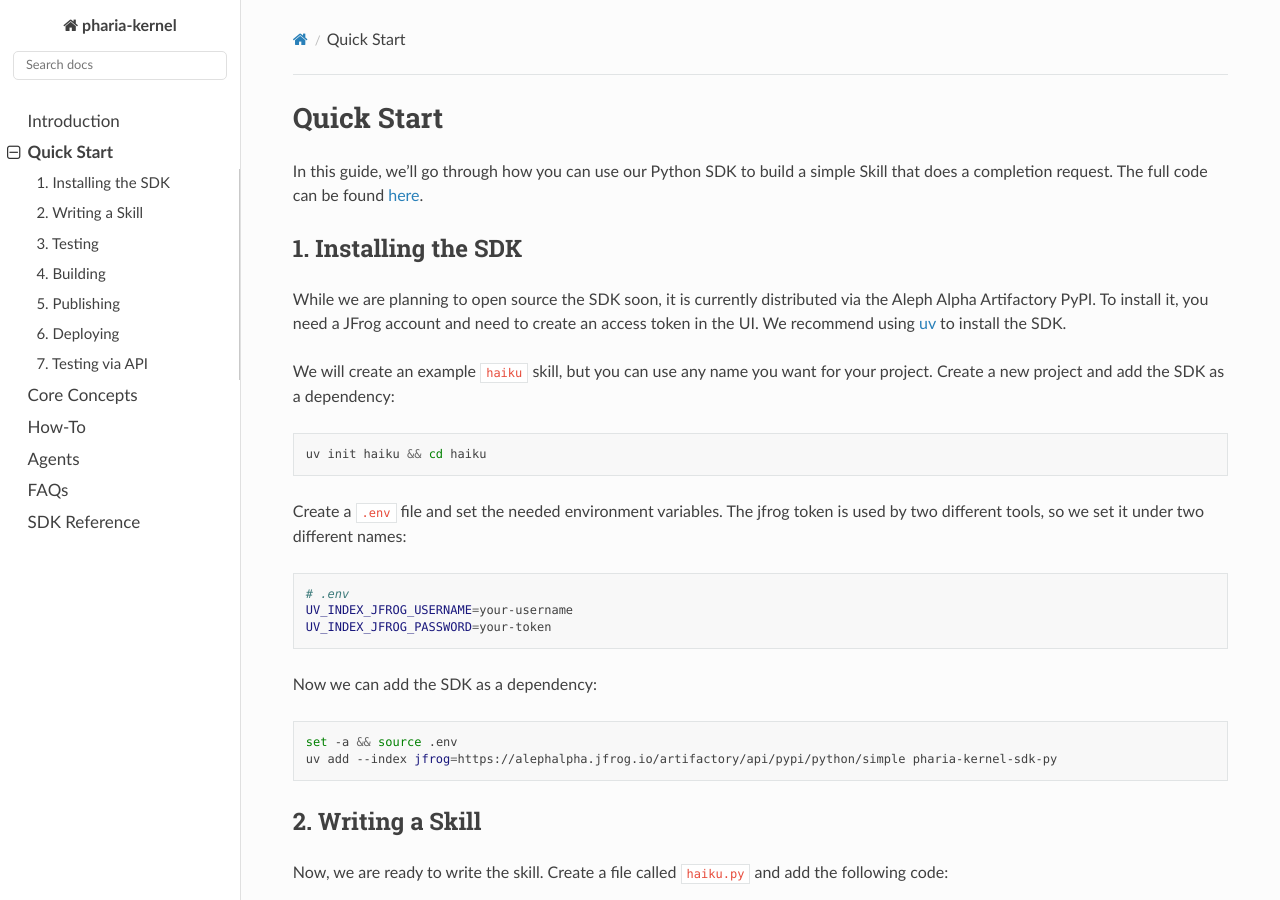
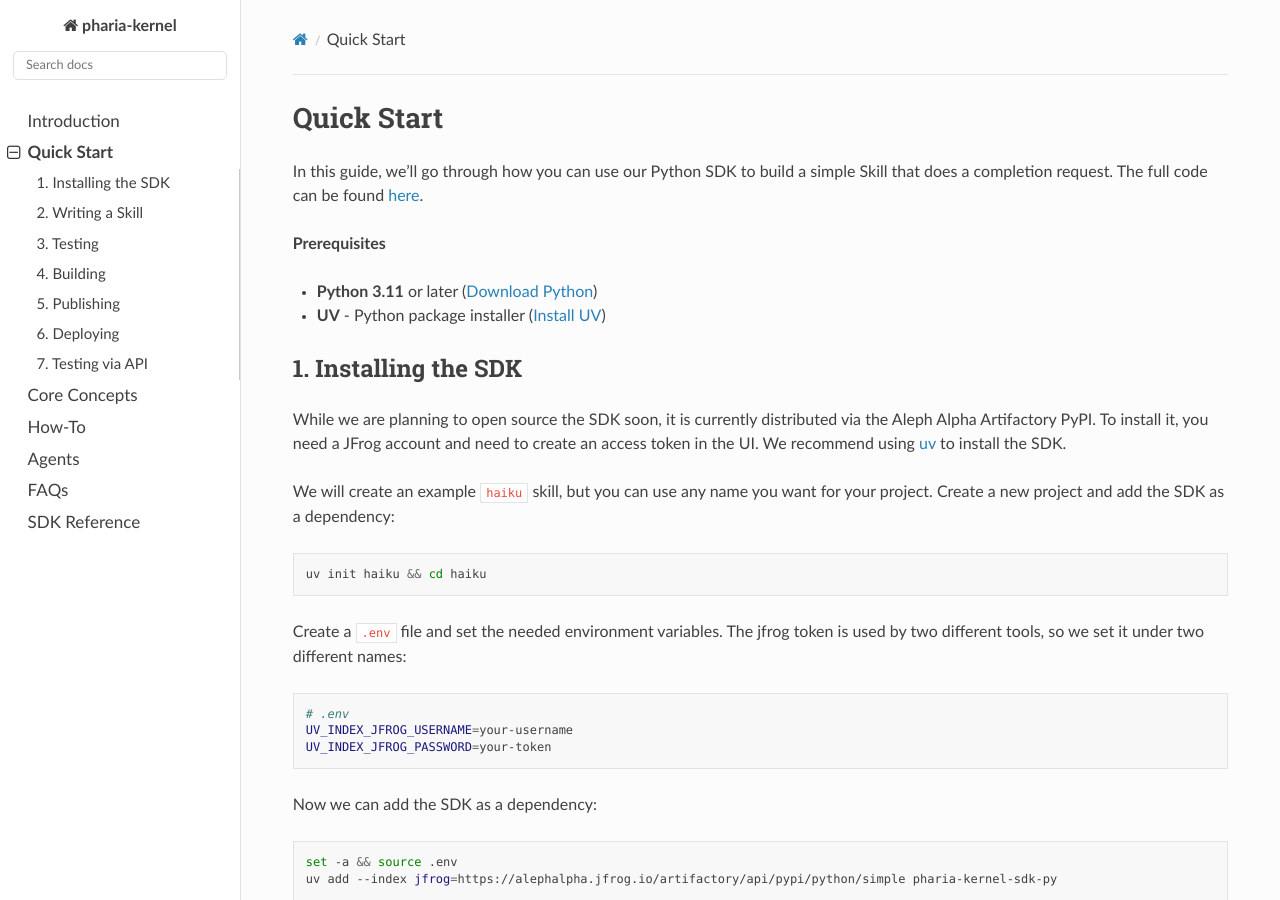
Before and after one commit to Aleph-Alpha/pharia-kernel-sdk-py, a Sphinx documentation site: the page built from docs/source/quick_start.md, in a window 1280 px wide and 900 px high. Built offline with Sphinx 7.4.7 and the Read the Docs theme 3.1.0, drawn with Linux system fonts in a browser that asks for light colours.

Commit message:
docs: add prerequisites to quick_start

```diff
--- a/docs/source/quick_start.md
+++ b/docs/source/quick_start.md
@@ -2,6 +2,11 @@
 
 In this guide, we’ll go through how you can use our Python SDK to build a simple Skill that does a completion request.
 The full code can be found [here](https://github.com/Aleph-Alpha/haiku-skill-python/tree/main).
+
+**Prerequisites**
+- **Python 3.11** or later ([Download Python](https://www.python.org/downloads/))
+- **UV** - Python package installer ([Install UV](https://github.com/astral-sh/uv))
+
 
 ## 1. Installing the SDK
 
```
